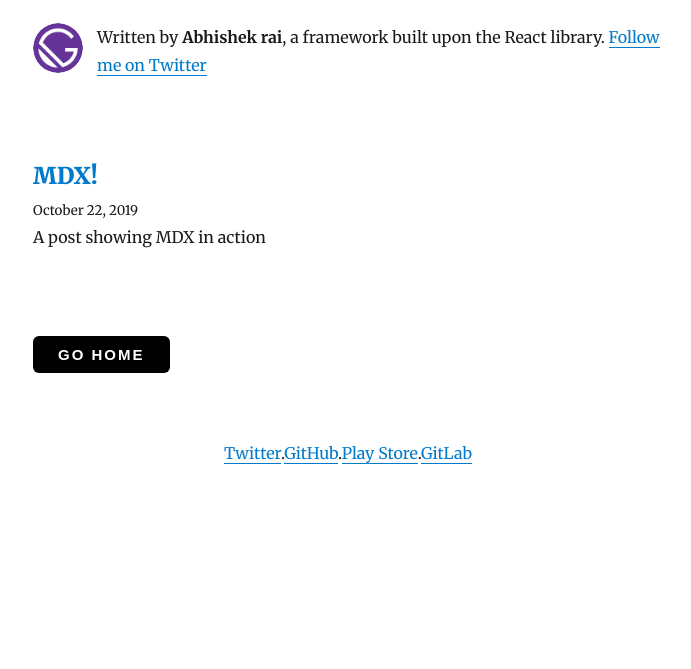
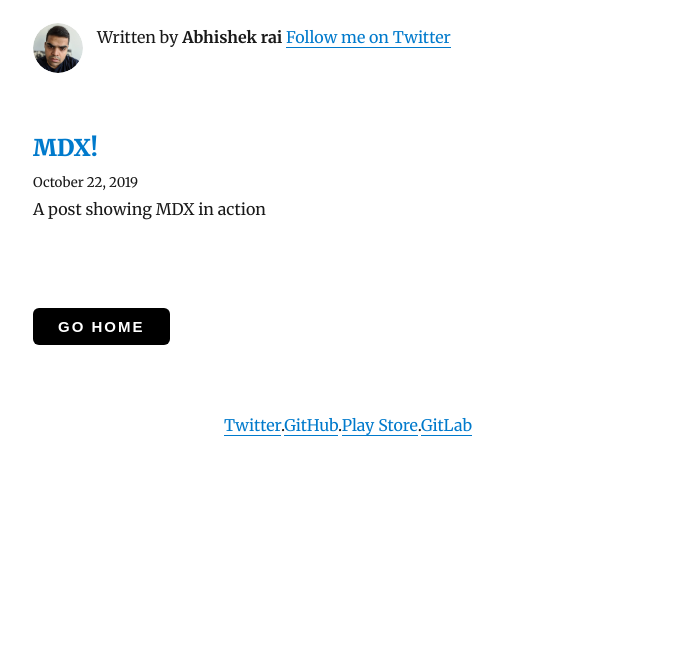
Before and after one commit to abhi2rai/abhi2rai-blog, a Gatsby site: page /blog/ in a window 1280 px wide. Shown: the part 131-800 px from the top of the page, without its empty margins (292-983 px from the left). Built offline with nearby package versions, Linux system fonts and the light colour scheme; Gatsby itself is replaced by a stand-in of ours; some packages are replaced by stand-ins of ours.

Commit message:
Updating reference

```diff
--- a/src/components/bio.js
+++ b/src/components/bio.js
@@ -34,8 +34,7 @@ function Bio() {
               }}
             />
             <p>
-              Written by <strong>{author}</strong>, a framework built upon the
-              React library.
+              Written by <strong>{author}</strong>
               {` `}
               <a href={`https://twitter.com/${social.twitter}`}>
                 Follow me on Twitter
@@ -50,7 +49,7 @@ function Bio() {
 
 const bioQuery = graphql`
   query BioQuery {
-    avatar: file(absolutePath: { regex: "/gatsby-icon.png/" }) {
+    avatar: file(absolutePath: { regex: "/profile.jpg/" }) {
       childImageSharp {
         fixed(width: 50, height: 50) {
           ...GatsbyImageSharpFixed
```
